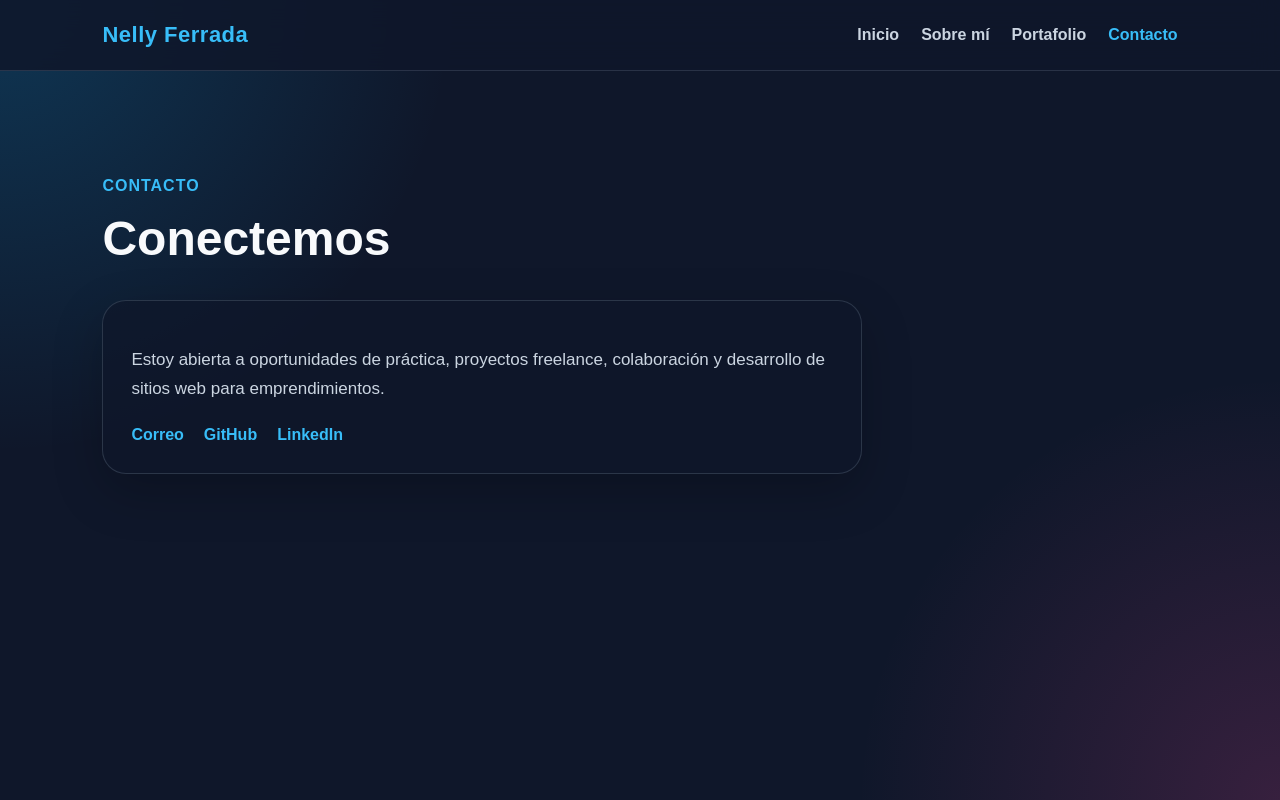
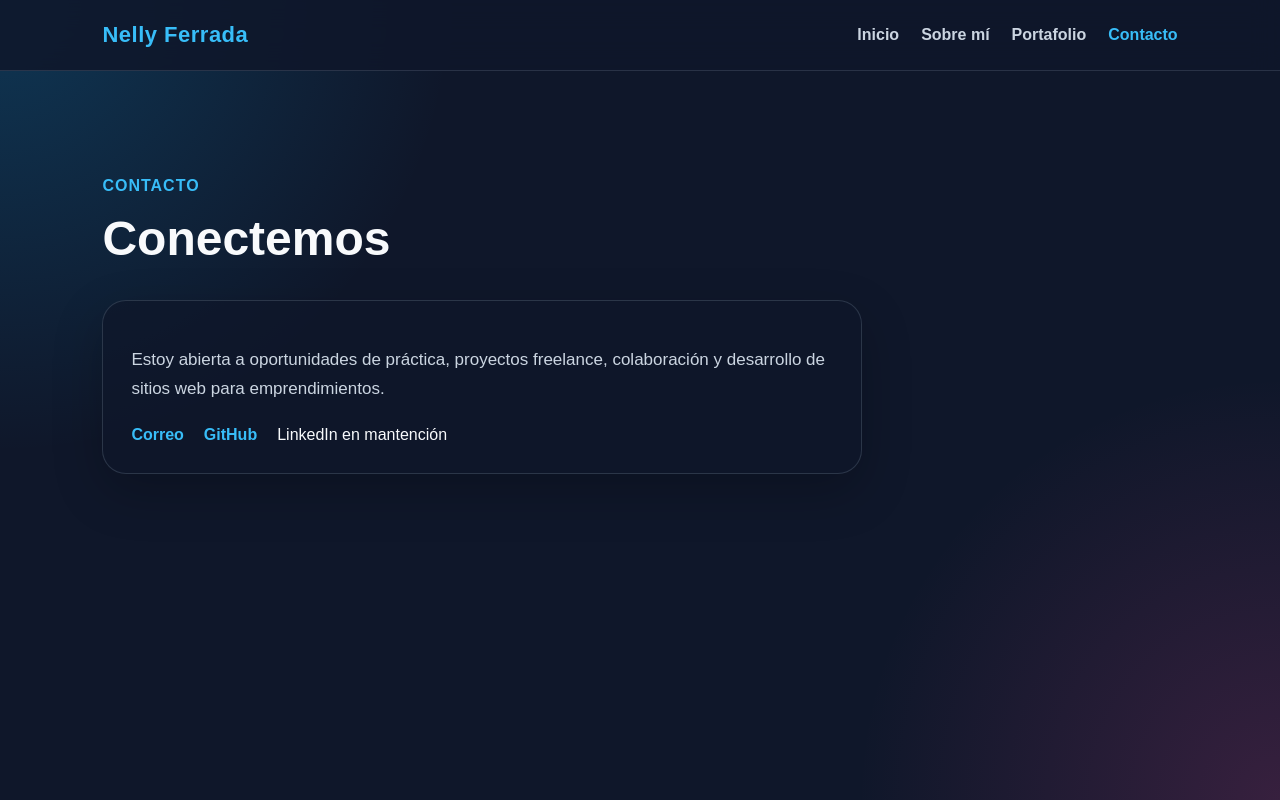
Before and after one commit to ferradasmane-droid/portafolio-nelly, a Vue app: page /contacto in a window 1280 px wide. Built offline with nearby package versions, Linux system fonts and the light colour scheme.

Commit message:
feat: actualizar seccion de contacto

```diff
--- a/src/views/ContactView.vue
+++ b/src/views/ContactView.vue
@@ -24,13 +24,10 @@
           GitHub
         </a>
 
-        <a
-          href="https://www.linkedin.com/"
-          target="_blank"
-          rel="noopener noreferrer"
+        <span
         >
-          LinkedIn
-        </a>
+          LinkedIn en mantención
+        </span>
       </div>
     </section>
   </main>
```
